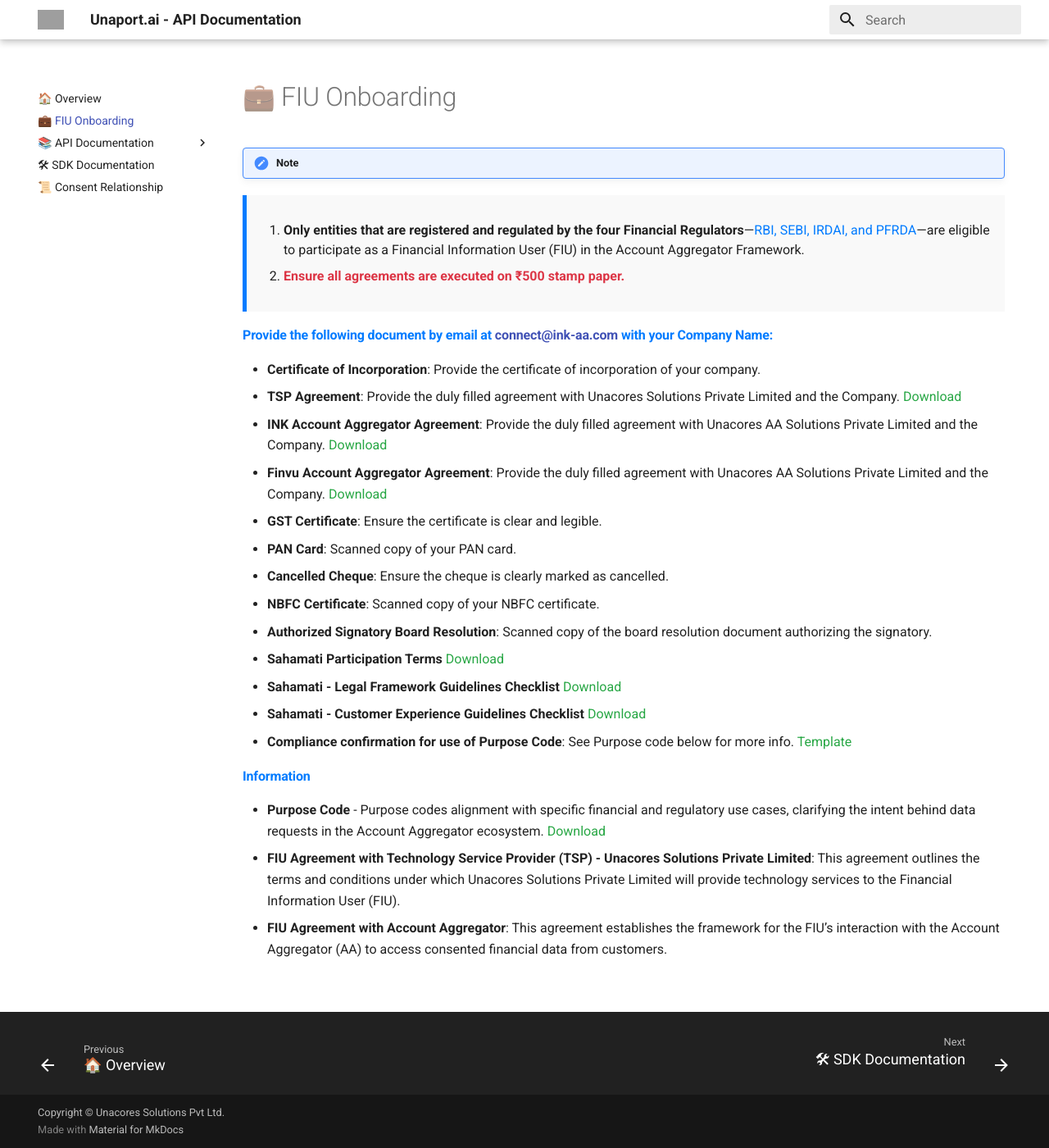
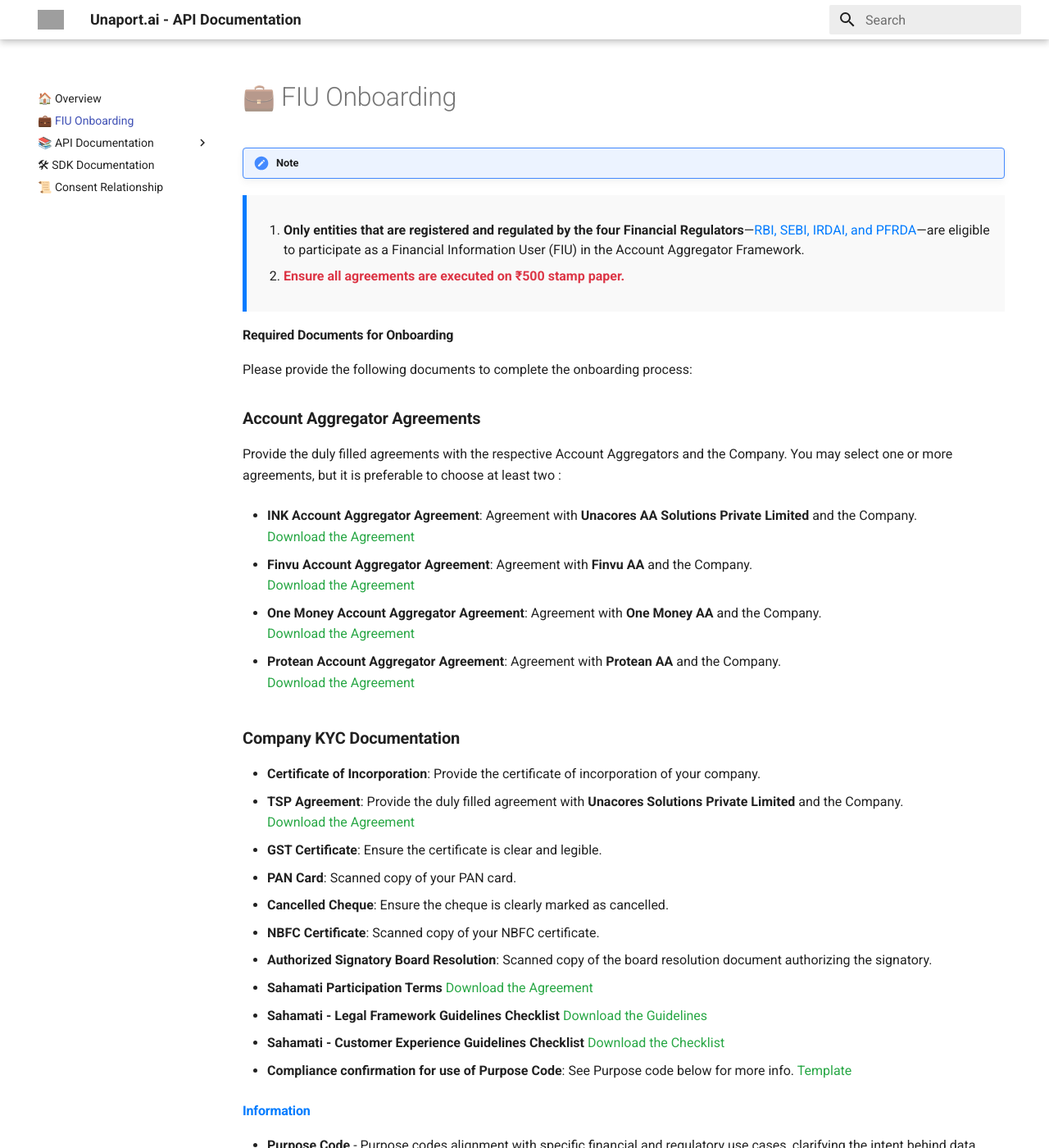
Before and after one commit to Unacores/unaport-docs, an MkDocs documentation site: the page built from docs/fiu_onboarding.md, in a window 1280 px wide and 1400 px high. Shown: the whole window at 82% size. Built offline with MkDocs 1.6.1 and Material for MkDocs 9.7.7, drawn with Linux system fonts in a browser that asks for light colours; grey boxes are pictures that could not be loaded.

Commit message:
initial commit

```diff
--- a/docs/fiu_onboarding.md
+++ b/docs/fiu_onboarding.md
@@ -1,25 +1,43 @@
 
 !!! note
+
 <div style="background-color: #f9f9f9; border-left: 5px solid #007bff; padding: 15px; font-size: 0.8rem; line-height: 1.5;"> <ol> <li><strong>Only entities that are registered and regulated by the four Financial Regulators</strong>—<span style="color: #007bff;">RBI, SEBI, IRDAI, and PFRDA</span>—are eligible to participate as a Financial Information User (FIU) in the Account Aggregator Framework.</li> <li><strong style="color: #dc3545;">Ensure all agreements are executed on ₹500 stamp paper.</strong></li> </ol> </div>
 
+#### Required Documents for Onboarding
+Please provide the following documents to complete the onboarding process:
+### **Account Aggregator Agreements**
+Provide the duly filled agreements with the respective Account Aggregators and the Company.
+You may select one or more agreements, but it is preferable to choose at least two :
 
-#### <span style="color: #007bff;">Provide the following document by email at <a href="mailto:connect@ink-aa.com">connect@ink-aa.com</a> with your Company Name:</span>
+- **INK Account Aggregator Agreement**: Agreement with **Unacores AA Solutions Private Limited** and the Company.
+  [<span style="color: #28a745;">Download the Agreement</span>](https://sandbox-fiu-public-docs.s3.ap-south-1.amazonaws.com/FIU-Onboarding-Docs/INKAA+and+FIU+Agreement.docx)
 
+- **Finvu Account Aggregator Agreement**: Agreement with **Finvu AA** and the Company.
+  [<span style="color: #28a745;">Download the Agreement</span>](https://sandbox-fiu-public-docs.s3.ap-south-1.amazonaws.com/FIU-Onboarding-Docs/Finvu+AA+-+FIU+Agreement.docx)
 
+- **One Money Account Aggregator Agreement**: Agreement with **One Money AA** and the Company.
+  [<span style="color: #28a745;">Download the Agreement</span>](https://sandbox-fiu-public-docs.s3.ap-south-1.amazonaws.com/FIU-Onboarding-Docs/OneMoney2.docx)
 
-- <strong>Certificate of Incorporation</strong>: Provide the certificate of incorporation of your company.
-- <strong>TSP Agreement</strong>: Provide the duly filled agreement with Unacores Solutions Private Limited and the Company. [<span style="color: #28a745;">Download</span>](https://sandbox-fiu-public-docs.s3.ap-south-1.amazonaws.com/FIU-Onboarding-Docs/Unaport+Agreement.docx)
-- <strong>INK Account Aggregator Agreement</strong>: Provide the duly filled agreement with Unacores AA Solutions Private Limited and the Company. [<span style="color: #28a745;">Download</span>](https://sandbox-fiu-public-docs.s3.ap-south-1.amazonaws.com/FIU-Onboarding-Docs/INKAA+and+FIU+Agreement.docx)
-- <strong>Finvu Account Aggregator Agreement</strong>: Provide the duly filled agreement with Unacores AA Solutions Private Limited and the Company. [<span style="color: #28a745;">Download</span>](https://sandbox-fiu-public-docs.s3.ap-south-1.amazonaws.com/FIU-Onboarding-Docs/Finvu+AA+-+FIU+Agreement.docx)
-- <strong>GST Certificate</strong>: Ensure the certificate is clear and legible.
-- <strong>PAN Card</strong>: Scanned copy of your PAN card.
-- <strong>Cancelled Cheque</strong>: Ensure the cheque is clearly marked as cancelled.
-- <strong>NBFC Certificate</strong>: Scanned copy of your NBFC certificate.
-- <strong>Authorized Signatory Board Resolution</strong>: Scanned copy of the board resolution document authorizing the signatory.
-- <strong>Sahamati Participation Terms</strong> [<span style="color: #28a745;">Download</span>](https://sandbox-fiu-public-docs.s3.ap-south-1.amazonaws.com/FIU-Onboarding-Docs/Participation+Terms+Sahamati.docx)
-- <strong>Sahamati - Legal Framework Guidelines Checklist</strong> [<span style="color: #28a745;">Download</span>](https://sandbox-fiu-public-docs.s3.ap-south-1.amazonaws.com/FIU-Onboarding-Docs/Legal+Framework+Guidelines.xlsx)
-- <strong>Sahamati - Customer Experience Guidelines Checklist</strong> [<span style="color: #28a745;">Download</span>](https://sandbox-fiu-public-docs.s3.ap-south-1.amazonaws.com/FIU-Onboarding-Docs/Customer+Experience+Guidelines.xlsx)
-- <strong>Compliance confirmation for use of Purpose Code</strong>: See Purpose code below for more info. [<span style="color: #28a745;">Template</span>](https://sandbox-fiu-public-docs.s3.ap-south-1.amazonaws.com/FIU-Onboarding-Docs/Confirmation+of+Purpose+Code.docx)
+- **Protean Account Aggregator Agreement**: Agreement with **Protean AA** and the Company.
+  [<span style="color: #28a745;">Download the Agreement</span>](https://sandbox-fiu-public-docs.s3.ap-south-1.amazonaws.com/FIU-Onboarding-Docs/Protean2.docx)
+
+### **Company KYC Documentation**
+
+- **Certificate of Incorporation**: Provide the certificate of incorporation of your company.
+- **TSP Agreement**: Provide the duly filled agreement with **Unacores Solutions Private Limited** and the Company.
+  [<span style="color: #28a745;">Download the Agreement</span>](https://sandbox-fiu-public-docs.s3.ap-south-1.amazonaws.com/FIU-Onboarding-Docs/Unaport+Agreement.docx)
+- **GST Certificate**: Ensure the certificate is clear and legible.
+- **PAN Card**: Scanned copy of your PAN card.
+- **Cancelled Cheque**: Ensure the cheque is clearly marked as cancelled.
+- **NBFC Certificate**: Scanned copy of your NBFC certificate.
+- **Authorized Signatory Board Resolution**: Scanned copy of the board resolution document authorizing the signatory.
+- **Sahamati Participation Terms** [<span style="color: #28a745;">Download the Agreement</span>](https://sandbox-fiu-public-docs.s3.ap-south-1.amazonaws.com/FIU-Onboarding-Docs/Participation+Terms+Sahamati.docx)
+
+- **Sahamati - Legal Framework Guidelines Checklist**  [<span style="color: #28a745;">Download the Guidelines</span>](https://sandbox-fiu-public-docs.s3.ap-south-1.amazonaws.com/FIU-Onboarding-Docs/Legal+Framework+Guidelines.xlsx)
+
+- **Sahamati - Customer Experience Guidelines Checklist**  [<span style="color: #28a745;">Download the Checklist</span>](https://sandbox-fiu-public-docs.s3.ap-south-1.amazonaws.com/FIU-Onboarding-Docs/Customer+Experience+Guidelines.xlsx)
+
+- **Compliance confirmation for use of Purpose Code**: See Purpose code below for more info. [<span style="color: #28a745;">Template</span>](https://sandbox-fiu-public-docs.s3.ap-south-1.amazonaws.com/FIU-Onboarding-Docs/Confirmation+of+Purpose+Code.docx)
 
 
 #### <span style="color: #007bff;">Information</span>
```
